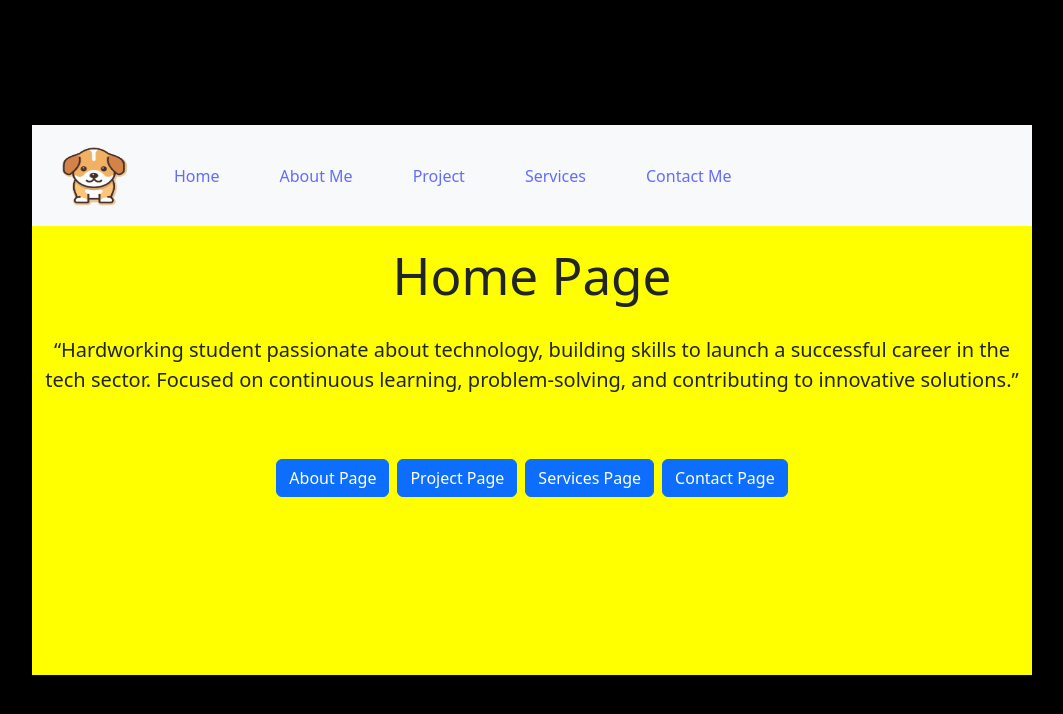
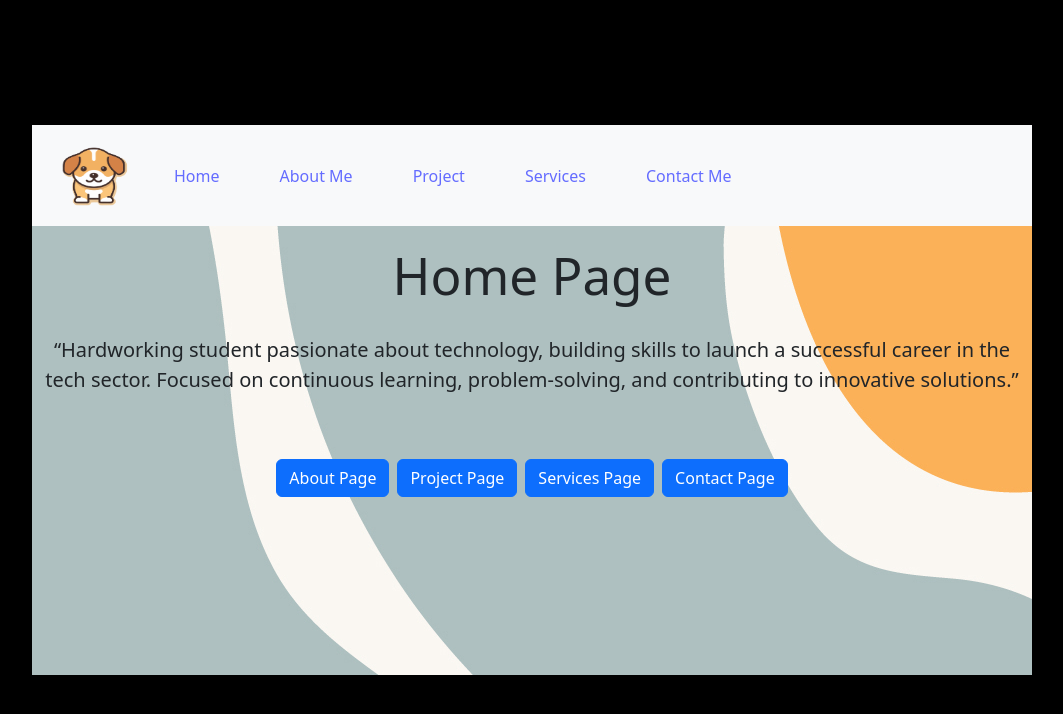
Before and after one commit to manjula-guneratne/assignment1-portfolio-site, a React (Vite) app: page / in a window 1280 px wide. Shown: the top 714 px of the page, without its empty margins (108-1171 px from the left). Built offline with nearby package versions, Linux system fonts and the light colour scheme.

Commit message:
new repeating background image added

```diff
--- a/src/App.css
+++ b/src/App.css
@@ -29,7 +29,8 @@ body {
 .content {
   flex: 1;  /* take up all available space */
   min-height: 500px;
-  background-color: yellow;
+  background-image: url('/images/pattern.jpg');
+  background-repeat: repeat;
 }
 
 /* Changed navigation bar padding */
```
Also changed, not shown: public/images/pattern.jpg (added).
